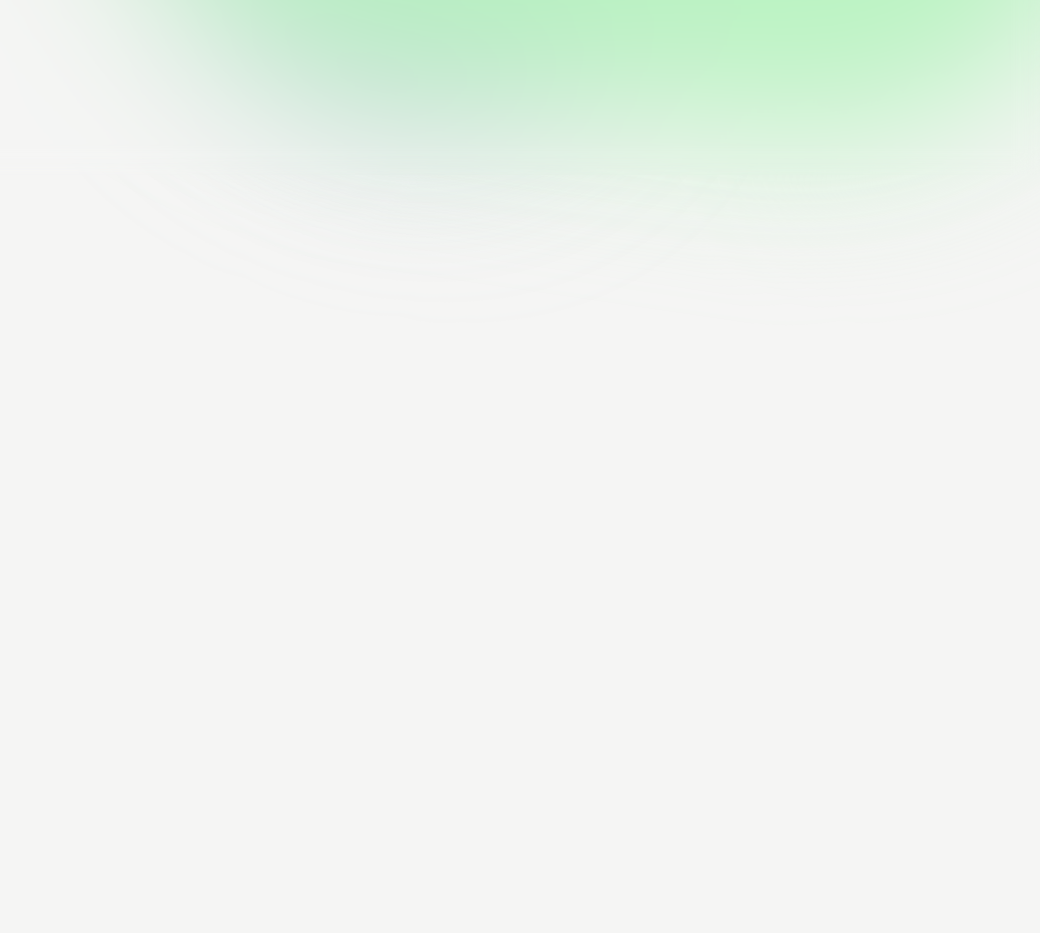
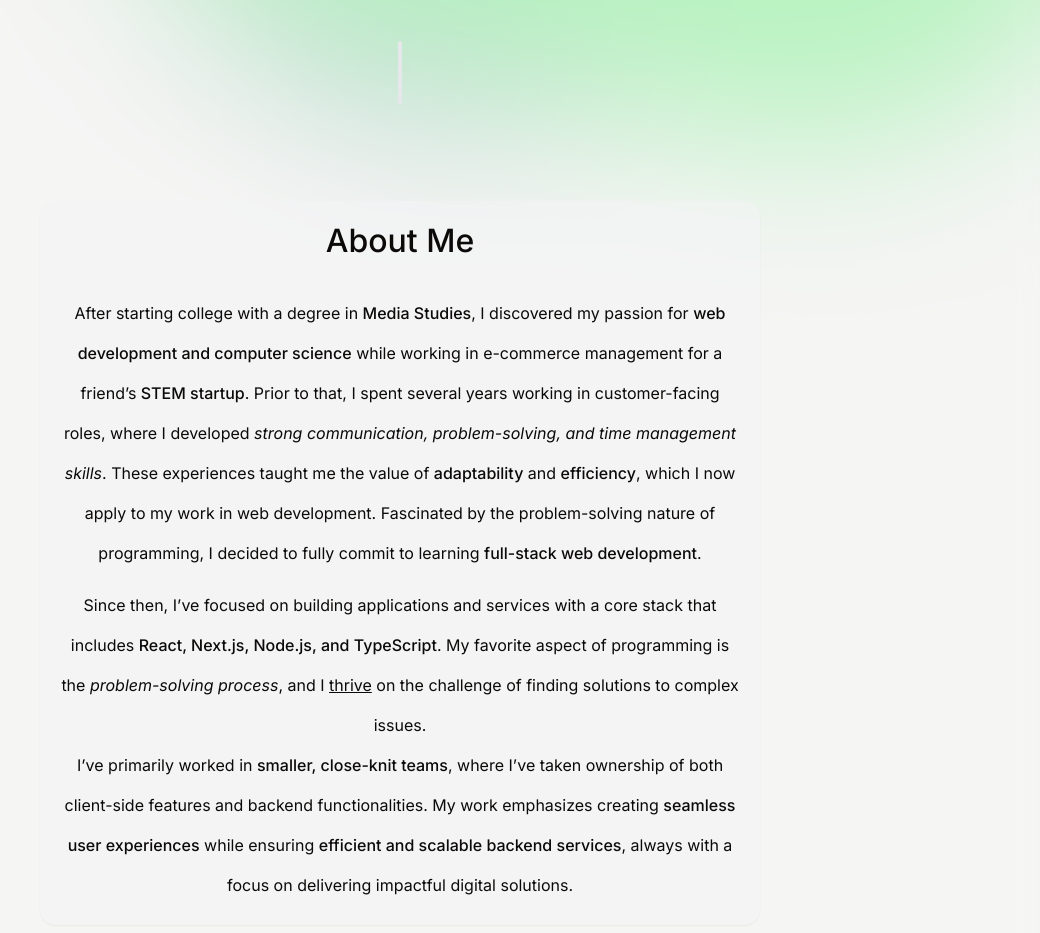
Before and after one commit to strongcurrentscf/portfolio, a React (Vite) app: page / in a window 1280 px wide. Shown: the part 625-1558 px from the top of the page, without its empty margins (240-1280 px from the left). Before the commit the page ends 800 px from the top, so only its background shows below. Built offline with nearby package versions, Linux system fonts and the light colour scheme.

Commit message:
add about me

```diff
--- a/src/App.tsx
+++ b/src/App.tsx
@@ -1,4 +1,10 @@
-import { BackgroundAnimation, Header, Intro } from "components";
+import {
+  AboutMe,
+  BackgroundAnimation,
+  Header,
+  Intro,
+  SectionDivider,
+} from "components";
 import { ActiveSectionContextProvider } from "context";
 
 export default function App() {
@@ -9,6 +15,8 @@ export default function App() {
         <Header />
         <main className="flex min-h-screen flex-col items-center justify-between pt-24 md:p-24 backdrop-blur-md relative">
           <Intro />
+          <SectionDivider />
+          <AboutMe />
         </main>
       </ActiveSectionContextProvider>
     </>
--- /dev/null
+++ b/src/components/about-me/index.tsx
@@ -0,0 +1,63 @@
+import { SectionHeading } from "components";
+import { motion } from "framer-motion";
+import { useSectionInView } from "hooks";
+
+export default function AboutMe() {
+  const { ref } = useSectionInView({ sectionName: "About", threshold: 0.75 });
+
+  return (
+    <motion.section
+      ref={ref}
+      className="mb-28 max-w-[45rem] scroll-mt-28 p-5 text-center leading-8 sm:mb-40 sm:rounded-2xl sm:bg-gray-100/60 sm:leading-10 sm:shadow-sm"
+      initial={{ opacity: 0, y: 100 }}
+      animate={{ opacity: 1, y: 0 }}
+      transition={{ delay: 0.175 }}
+      id="about"
+    >
+      <SectionHeading>about me</SectionHeading>
+      <p className="mb-3">
+        After starting college with a degree in{" "}
+        <span className="font-medium">Media Studies</span>, I discovered my
+        passion for{" "}
+        <span className="font-medium">
+          web development and computer science
+        </span>{" "}
+        while working in e-commerce management for a friend’s{" "}
+        <span className="font-medium">STEM startup</span>. Prior to that, I
+        spent several years working in customer-facing roles, where I developed{" "}
+        <span className="italic">
+          strong communication, problem-solving, and time management skills
+        </span>
+        . These experiences taught me the value of{" "}
+        <span className="font-medium">adaptability</span> and{" "}
+        <span className="font-medium">efficiency</span>, which I now apply to my
+        work in web development. Fascinated by the problem-solving nature of
+        programming, I decided to fully commit to learning{" "}
+        <span className="font-medium">full-stack web development</span>.
+      </p>
+      <p>
+        Since then, I’ve focused on building applications and services with a
+        core stack that includes{" "}
+        <span className="font-medium">
+          React, Next.js, Node.js, and TypeScript
+        </span>
+        . My favorite aspect of programming is the{" "}
+        <span className="italic">problem-solving process</span>, and I{" "}
+        <span className="underline">thrive</span> on the challenge of finding
+        solutions to complex issues.
+      </p>
+      <p>
+        I’ve primarily worked in{" "}
+        <span className="font-medium">smaller, close-knit teams</span>, where
+        I’ve taken ownership of both client-side features and backend
+        functionalities. My work emphasizes creating{" "}
+        <span className="font-medium">seamless user experiences</span> while
+        ensuring{" "}
+        <span className="font-medium">
+          efficient and scalable backend services
+        </span>
+        , always with a focus on delivering impactful digital solutions.
+      </p>
+    </motion.section>
+  );
+}
--- a/src/components/index.tsx
+++ b/src/components/index.tsx
@@ -2,3 +2,6 @@ export { default as BackgroundAnimation } from "./background-animation";
 export { default as BaldManAnimation } from "./intro-animation";
 export { default as Header } from "./header";
 export { default as Intro } from "./intro";
+export { default as SectionDivider } from "./section-divider";
+export { default as SectionHeading } from "./section-heading";
+export { default as AboutMe } from "./about-me";
--- a/src/components/intro-animation/index.tsx
+++ b/src/components/intro-animation/index.tsx
@@ -106,7 +106,7 @@ export default function BaldManAnimation() {
           initial={{ opacity: 0, x: 0, y: 100, scale: 0 }}
           animate={{
             x: [0, 350], // Move to the center
-            y: [100, 50],
+            y: [100, 33],
             opacity: [0, 1], // Fade in
             scale: 1,
           }}
@@ -123,6 +123,7 @@ export default function BaldManAnimation() {
               backgroundSize: "cover",
               borderRadius: "50%", // Circular
             }}
+            aria-label="Christian's profile picture"
           ></div>
         </motion.foreignObject>
 
--- a/src/components/intro/index.tsx
+++ b/src/components/intro/index.tsx
@@ -24,9 +24,9 @@ export default function Intro() {
           animate={{ opacity: 1, y: 0 }}
         >
           <span className="font-bold">Hello, I'm Christian.</span> I'm a{" "}
-          <span className="font-bold">full-stack developer</span> with{" "}
-          <span className="font-bold">7 years</span> of experience. I enjoy
-          building <span className="italic">sites & apps</span>. My focus is{" "}
+          <span className="font-bold">full-stack developer</span> that is{" "}
+          <span className="font-bold">passionate</span> about building{" "}
+          <span className="italic">sites & apps</span>. My focus is{" "}
           <span className="underline">React</span>.
         </motion.h1>
       </div>
--- /dev/null
+++ b/src/components/section-divider/index.tsx
@@ -0,0 +1,12 @@
+import { motion } from "framer-motion";
+
+export default function SectionDivider() {
+  return (
+    <motion.div
+      className="bg-gray-200 my-24 h-16 w-1 rounded-full hidden sm:block"
+      initial={{ opacity: 0, y: 100 }}
+      animate={{ opacity: 1, y: 0 }}
+      transition={{ delay: 0.125 }}
+    ></motion.div>
+  );
+}
--- /dev/null
+++ b/src/components/section-heading/index.tsx
@@ -0,0 +1,11 @@
+export default function SectionHeading({
+  children,
+}: {
+  children: React.ReactNode;
+}) {
+  return (
+    <p className="text-center text-[2rem] font-medium capitalize mb-8">
+      {children}
+    </p>
+  );
+}
```
